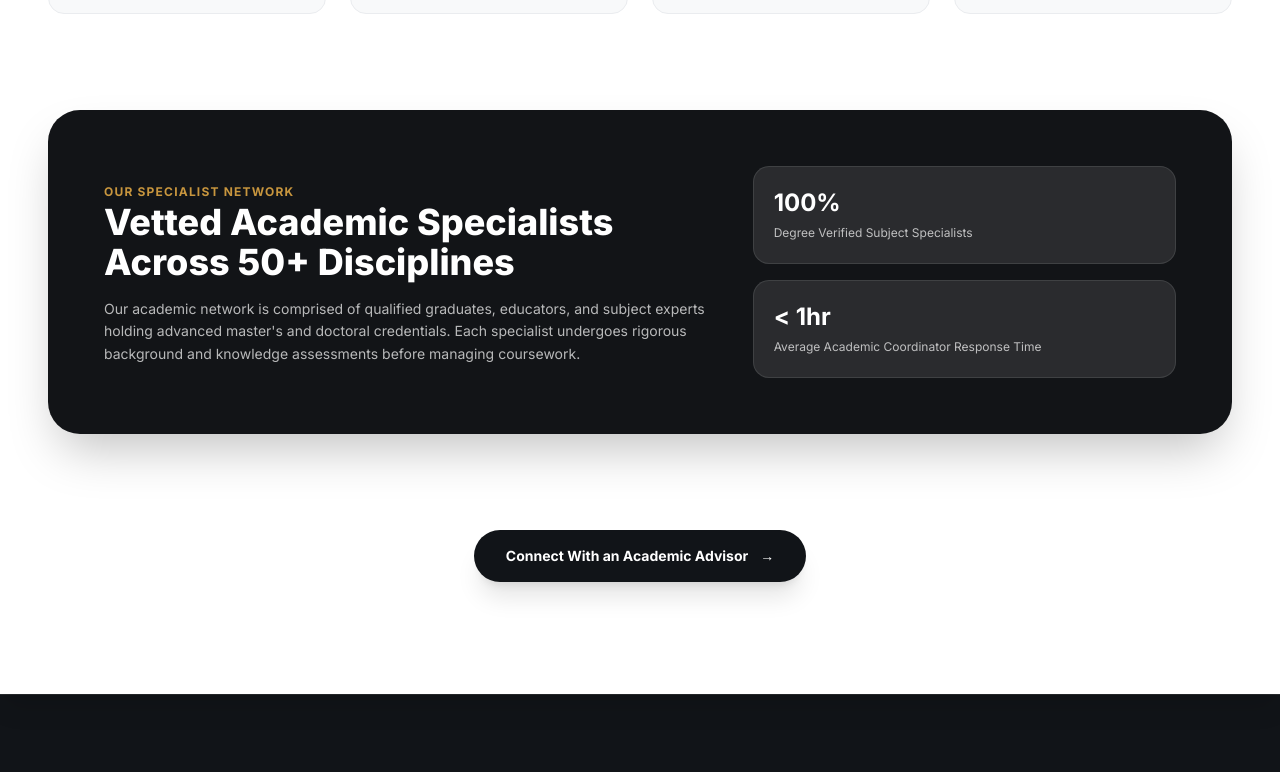
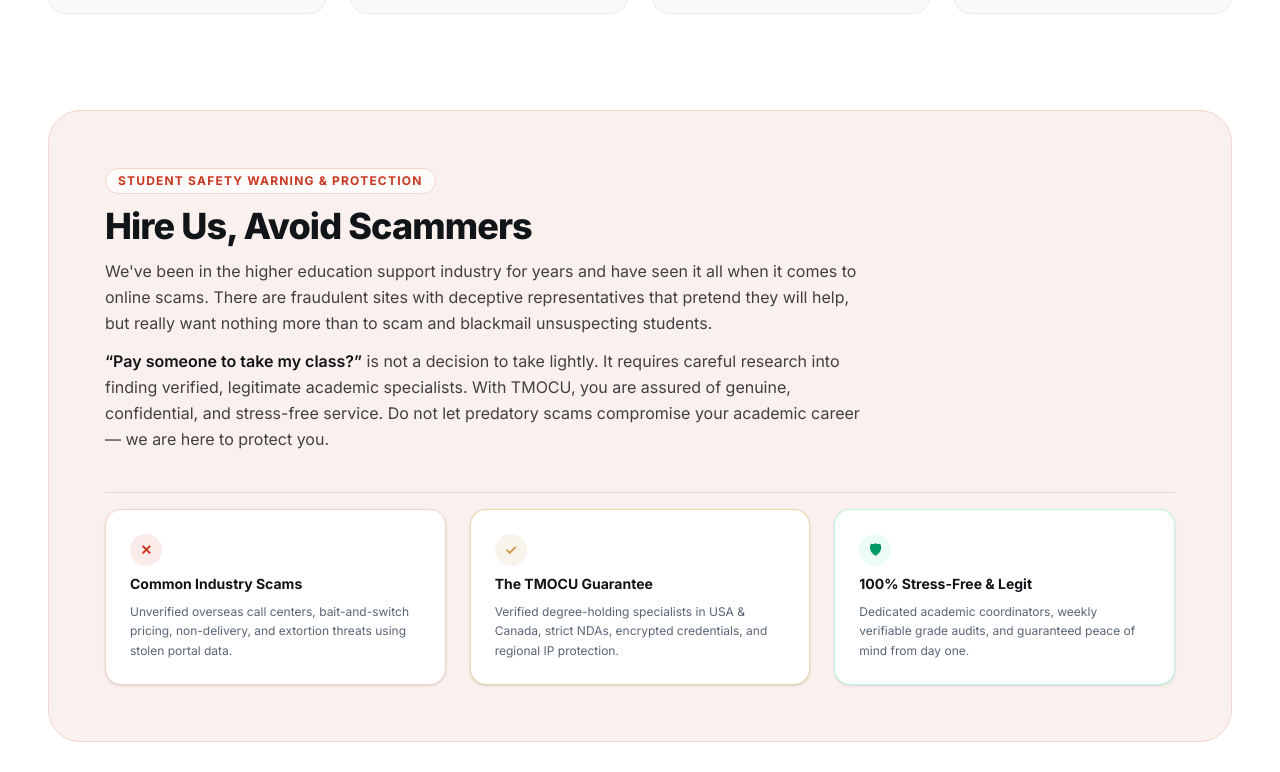
Before and after one commit to k-clinton/TMOCU, a Next.js app: page /about in a window 1280 px wide. Shown: the part 1368-2140 px from the top of the page. Built offline with nearby package versions, Linux system fonts and the light colour scheme; no server answers.

Commit message:
feat: added safety warning on about page

```diff
--- a/app/about/page.tsx
+++ b/app/about/page.tsx
@@ -131,6 +131,59 @@ export default function AboutPage() {
             </ScrollRevealStagger>
           </div>
 
+          {/* Anti-Scam & Student Protection Pillar (Original TMOCU Core Promise) */}
+          <ScrollReveal animation="fade-up" className="mb-24">
+            <div className="bg-[#FAF0ED] border border-[#F5D5CB] rounded-[32px] p-8 sm:p-14">
+              <div className="max-w-3xl mb-10">
+                <span className="text-xs font-bold uppercase tracking-widest text-[#C83820] bg-white/80 px-3 py-1 rounded-full border border-[#F5D5CB] inline-block mb-3">
+                  Student Safety Warning &amp; Protection
+                </span>
+                <h2 className="text-3xl sm:text-4xl font-extrabold text-charcoal tracking-tight">
+                  Hire Us, Avoid Scammers
+                </h2>
+                <p className="text-sm sm:text-base text-charcoal/80 mt-3 leading-relaxed">
+                  We&apos;ve been in the higher education support industry for years and have seen it all when it comes to online scams. There are fraudulent sites with deceptive representatives that pretend they will help, but really want nothing more than to scam and blackmail unsuspecting students.
+                </p>
+                <p className="text-sm sm:text-base text-charcoal/80 mt-3 leading-relaxed">
+                  <span className="font-semibold text-charcoal">&ldquo;Pay someone to take my class?&rdquo;</span> is not a decision to take lightly. It requires careful research into finding verified, legitimate academic specialists. With TMOCU, you are assured of genuine, confidential, and stress-free service. Do not let predatory scams compromise your academic career — we are here to protect you.
+                </p>
+              </div>
+
+              {/* 3 Comparison / Security Callouts */}
+              <div className="grid grid-cols-1 md:grid-cols-3 gap-6 pt-4 border-t border-[#F5D5CB]">
+                <div className="bg-white rounded-2xl p-6 border border-[#F5D5CB] shadow-sm space-y-2">
+                  <div className="w-8 h-8 rounded-full bg-[#C83820]/10 text-[#C83820] flex items-center justify-center font-bold text-sm">
+                    ✕
+                  </div>
+                  <h3 className="text-sm font-bold text-charcoal">Common Industry Scams</h3>
+                  <p className="text-xs text-text-secondary leading-relaxed">
+                    Unverified overseas call centers, bait-and-switch pricing, non-delivery, and extortion threats using stolen portal data.
+                  </p>
+                </div>
+
+                <div className="bg-white rounded-2xl p-6 border border-[#C59B27]/40 shadow-sm space-y-2">
+                  <div className="w-8 h-8 rounded-full bg-gold/10 text-gold flex items-center justify-center font-bold text-sm">
+                    ✓
+                  </div>
+                  <h3 className="text-sm font-bold text-charcoal">The TMOCU Guarantee</h3>
+                  <p className="text-xs text-text-secondary leading-relaxed">
+                    Verified degree-holding specialists in USA &amp; Canada, strict NDAs, encrypted credentials, and regional IP protection.
+                  </p>
+                </div>
+
+                <div className="bg-white rounded-2xl p-6 border border-emerald-300/40 shadow-sm space-y-2">
+                  <div className="w-8 h-8 rounded-full bg-emerald-50 text-emerald-600 flex items-center justify-center font-bold text-sm">
+                    🛡
+                  </div>
+                  <h3 className="text-sm font-bold text-charcoal">100% Stress-Free &amp; Legit</h3>
+                  <p className="text-xs text-text-secondary leading-relaxed">
+                    Dedicated academic coordinators, weekly verifiable grade audits, and guaranteed peace of mind from day one.
+                  </p>
+                </div>
+              </div>
+            </div>
+          </ScrollReveal>
+
           {/* Academic Specialist Network */}
           <ScrollReveal animation="scale-up" className="mb-24">
             <div className="bg-[#121417] text-white rounded-[32px] p-8 sm:p-14 grid grid-cols-1 lg:grid-cols-12 gap-10 items-center shadow-2xl">
```
